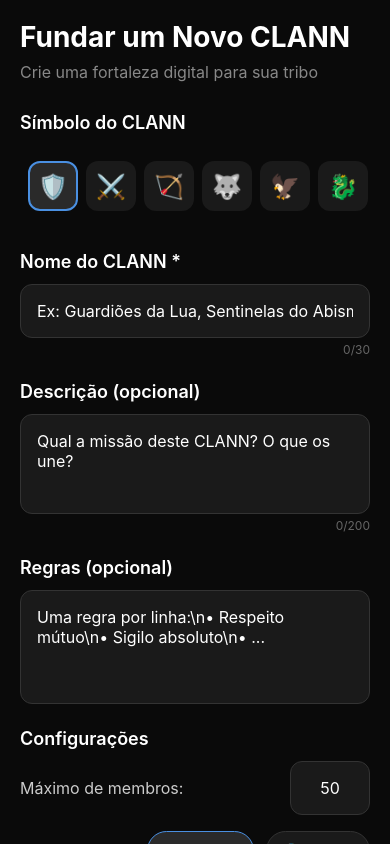
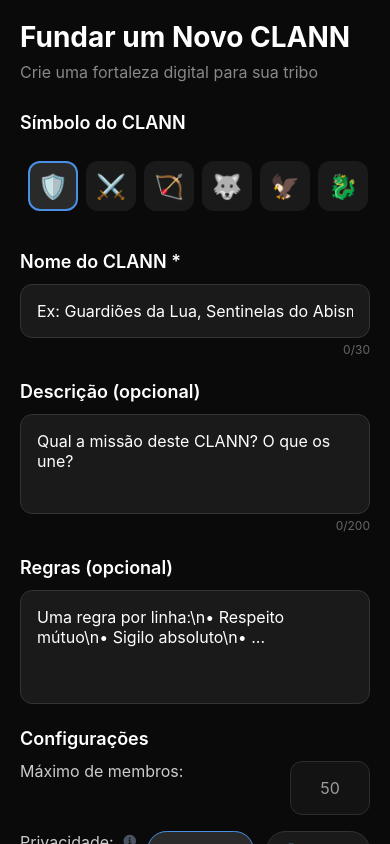
Before and after one commit to dacostaEF/clann-app, a React Native app: screen /CreateClan in a window 390 px wide. Built offline with nearby package versions, Linux system fonts and the light colour scheme.

Commit message:
ux: onboarding soberano (Totem, recuperação, PIN e CLANNs)

```diff
--- a/src/screens/ClanListScreen.js
+++ b/src/screens/ClanListScreen.js
@@ -10,6 +10,7 @@ import {
 } from 'react-native';
 import { SafeAreaView } from 'react-native-safe-area-context';
 import { useNavigation, useIsFocused } from '@react-navigation/native';
+import { Ionicons } from '@expo/vector-icons';
 import ClanCard from '../components/ClanCard';
 import ClanStorage from '../clans/ClanStorage';
 import { getCurrentTotemId } from '../crypto/totemStorage';
@@ -54,7 +55,6 @@ export default function ClanListScreen() {
 
   const renderEmptyState = () => (
     <View style={styles.emptyState}>
-      <Text style={styles.emptyStateTitle}>Nenhum espaço CLANN criado</Text>
       <Text style={styles.emptyStateText}>
         Você ainda não faz parte de nenhum espaço CLANN.{'\n'}
         Aqui é onde seus ambientes de coordenação e diálogo seguro irão aparecer.
@@ -80,6 +80,15 @@ export default function ClanListScreen() {
 
   return (
     <SafeAreaView style={styles.container}>
+      {/* Botão Voltar */}
+      <TouchableOpacity
+        style={styles.backButton}
+        onPress={() => navigation.goBack()}
+        activeOpacity={0.7}
+      >
+        <Ionicons name="arrow-back" size={24} color="#666666" />
+      </TouchableOpacity>
+
       <View style={styles.header}>
         <Text style={styles.title}>Seus Espaços CLANN</Text>
         <TouchableOpacity
@@ -120,6 +129,13 @@ const styles = StyleSheet.create({
   container: {
     flex: 1,
     backgroundColor: '#0a0a0a'
+  },
+  backButton: {
+    position: 'absolute',
+    top: 72,
+    left: 16,
+    padding: 8,
+    zIndex: 10,
   },
   header: {
     flexDirection: 'row',
@@ -172,12 +188,6 @@ const styles = StyleSheet.create({
     fontSize: 64,
     marginBottom: 20
   },
-  emptyStateTitle: {
-    fontSize: 24,
-    fontWeight: 'bold',
-    color: '#fff',
-    marginBottom: 12
-  },
   emptyStateText: {
     fontSize: 16,
     color: '#888',
--- a/src/screens/CreateClanScreen.js
+++ b/src/screens/CreateClanScreen.js
@@ -7,10 +7,12 @@ import {
   ScrollView,
   StyleSheet,
   Alert,
-  Platform
+  Platform,
+  Modal
 } from 'react-native';
 import { SafeAreaView } from 'react-native-safe-area-context';
 import { useNavigation } from '@react-navigation/native';
+import { Ionicons } from '@expo/vector-icons';
 import ClanIconPicker from '../components/ClanIconPicker';
 import ClanManager from '../clans/ClanManager';
 import { DEFAULT_CLAN_ICONS } from '../config/ClanTypes';
@@ -38,6 +40,12 @@ export default function CreateClanScreen() {
   const navigation = useNavigation();
   const { totem } = useTotem();
   const [loading, setLoading] = useState(false);
+  const [activeTooltip, setActiveTooltip] = useState(null);
+  const [showMaxMembersModal, setShowMaxMembersModal] = useState(false);
+
+  // Cores do ícone informativo (mesmo padrão das outras páginas)
+  const infoIconColor = 'rgba(107, 122, 144, 0.65)';
+  const infoIconActiveColor = '#4a90e2';
 
   const [form, setForm] = useState({
     name: '',
@@ -222,18 +230,34 @@ export default function CreateClanScreen() {
 
           <View style={styles.row}>
             <Text style={styles.label}>Máximo de membros:</Text>
+            <TouchableOpacity
+              onPress={() => setShowMaxMembersModal(true)}
+              activeOpacity={0.7}
+            >
               <TextInput
-              style={[styles.input, styles.smallInput]}
+                style={[styles.input, styles.smallInput, styles.disabledInput]}
                 value={form.maxMembers}
-              onChangeText={(text) => updateForm('maxMembers', text.replace(/[^0-9]/g, ''))}
-              keyboardType="numeric"
-              maxLength={3}
-              editable={!loading}
+                editable={false}
+                pointerEvents="none"
               />
+            </TouchableOpacity>
           </View>
 
+          <View style={styles.privacySection}>
             <View style={styles.row}>
+              <View style={styles.labelContainer}>
                 <Text style={styles.label}>Privacidade:</Text>
+                <TouchableOpacity
+                  onPress={() => setActiveTooltip(activeTooltip === 'privacy' ? null : 'privacy')}
+                  style={styles.infoIcon}
+                >
+                  <Ionicons
+                    name="information-circle"
+                    size={16}
+                    color={activeTooltip === 'privacy' ? infoIconActiveColor : infoIconColor}
+                  />
+                </TouchableOpacity>
+              </View>
               <View style={styles.radioGroup}>
               <TouchableOpacity
                 style={[
@@ -268,6 +292,17 @@ export default function CreateClanScreen() {
               </TouchableOpacity>
             </View>
             </View>
+            {activeTooltip === 'privacy' && (
+              <View style={styles.tooltip}>
+                <View style={styles.tooltipItemContainer}>
+                  <Text style={styles.tooltipItem}>🔒 Privado</Text>
+                  <Text style={styles.tooltipItemDescription}>Apenas membros convidados podem entrar.</Text>
+                  <Text style={[styles.tooltipItem, styles.tooltipItemSpacing]}>🌐 Público</Text>
+                  <Text style={styles.tooltipItemDescription}>Visível para descoberta. Entrada controlada pelo fundador.</Text>
+                </View>
+              </View>
+            )}
+          </View>
         </View>
 
         <TouchableOpacity
@@ -284,7 +319,7 @@ export default function CreateClanScreen() {
           disabled={!form.name.trim() || loading}
         >
           <Text style={styles.createButtonText}>
-            {loading ? 'Criando...' : '🏰 Fundar CLANN'}
+            {loading ? 'Criando...' : 'Fundar CLANN'}
           </Text>
         </TouchableOpacity>
 
@@ -292,6 +327,40 @@ export default function CreateClanScreen() {
           * O código de convite será gerado após a criação
         </Text>
       </ScrollView>
+
+      {/* Modal: Máximo de Membros */}
+      <Modal
+        visible={showMaxMembersModal}
+        transparent={true}
+        animationType="fade"
+        onRequestClose={() => setShowMaxMembersModal(false)}
+      >
+        <TouchableOpacity
+          style={styles.modalOverlay}
+          activeOpacity={1}
+          onPress={() => setShowMaxMembersModal(false)}
+        >
+          <View style={styles.modalContent} onStartShouldSetResponder={() => true}>
+            <View style={styles.modalHeader}>
+              <Text style={styles.modalTitle}>Máximo de Membros</Text>
+            </View>
+            <View style={styles.modalBody}>
+              <Text style={styles.modalMessage}>
+                Projetado para manter coesão e responsabilidade entre os participantes.
+              </Text>
+            </View>
+            <View style={styles.modalFooter}>
+              <TouchableOpacity
+                style={styles.modalButton}
+                onPress={() => setShowMaxMembersModal(false)}
+                activeOpacity={0.7}
+              >
+                <Text style={styles.modalButtonText}>Entendi</Text>
+              </TouchableOpacity>
+            </View>
+          </View>
+        </TouchableOpacity>
+      </Modal>
     </SafeAreaView>
   );
 }
@@ -321,6 +390,9 @@ const styles = StyleSheet.create({
   section: {
     marginBottom: 24
   },
+  privacySection: {
+    marginBottom: 24
+  },
   sectionTitle: {
     fontSize: 18,
     fontWeight: '600',
@@ -336,6 +408,11 @@ const styles = StyleSheet.create({
     borderWidth: 1,
     borderColor: '#333'
   },
+  disabledInput: {
+    backgroundColor: '#1a1a1a',
+    opacity: 0.6,
+    borderColor: '#444'
+  },
   textArea: {
     minHeight: 100,
     textAlignVertical: 'top'
@@ -349,12 +426,59 @@ const styles = StyleSheet.create({
   row: {
     flexDirection: 'row',
     justifyContent: 'space-between',
+    alignItems: 'flex-start',
+    marginBottom: 16,
+    flexWrap: 'wrap'
+  },
+  labelContainer: {
+    flexDirection: 'row',
     alignItems: 'center',
-    marginBottom: 16
+    flexShrink: 0,
+    marginBottom: 8
   },
   label: {
     color: '#ccc',
     fontSize: 16
+  },
+  infoIcon: {
+    marginLeft: 6,
+    padding: 2,
+  },
+  tooltip: {
+    backgroundColor: '#1a2a3a',
+    borderWidth: 1,
+    borderColor: '#4a90e2',
+    borderRadius: 8,
+    padding: 12,
+    marginTop: 8,
+    marginBottom: 12,
+    width: '100%',
+    maxWidth: '100%',
+    alignSelf: 'stretch',
+  },
+  tooltipItemContainer: {
+    width: '100%',
+    alignItems: 'flex-start',
+    paddingHorizontal: 4,
+  },
+  tooltipItem: {
+    fontSize: 13,
+    color: '#ffffff',
+    fontWeight: '600',
+    lineHeight: 20,
+    textAlign: 'left',
+    marginBottom: 4,
+  },
+  tooltipItemDescription: {
+    fontSize: 12,
+    color: '#cccccc',
+    lineHeight: 18,
+    textAlign: 'left',
+    marginBottom: 12,
+    marginLeft: 0,
+  },
+  tooltipItemSpacing: {
+    marginTop: 8,
   },
   smallInput: {
     width: 80,
@@ -404,5 +528,58 @@ const styles = StyleSheet.create({
     fontSize: 12,
     textAlign: 'center',
     marginTop: 16
+  },
+  modalOverlay: {
+    flex: 1,
+    backgroundColor: 'rgba(0, 0, 0, 0.7)',
+    justifyContent: 'center',
+    alignItems: 'center',
+    padding: 20
+  },
+  modalContent: {
+    backgroundColor: '#1a1a2e',
+    borderRadius: 16,
+    width: '100%',
+    maxWidth: 400,
+    borderWidth: 1,
+    borderColor: '#4a90e2',
+    overflow: 'hidden'
+  },
+  modalHeader: {
+    padding: 20,
+    borderBottomWidth: 1,
+    borderBottomColor: '#2a2a3e'
+  },
+  modalTitle: {
+    fontSize: 20,
+    fontWeight: 'bold',
+    color: '#ffffff',
+    textAlign: 'center'
+  },
+  modalBody: {
+    padding: 20
+  },
+  modalMessage: {
+    fontSize: 16,
+    color: '#cccccc',
+    textAlign: 'center',
+    lineHeight: 24
+  },
+  modalFooter: {
+    padding: 20,
+    paddingTop: 0,
+    borderTopWidth: 1,
+    borderTopColor: '#2a2a3e'
+  },
+  modalButton: {
+    backgroundColor: '#4a90e2',
+    borderRadius: 12,
+    padding: 16,
+    alignItems: 'center'
+  },
+  modalButtonText: {
+    color: '#ffffff',
+    fontSize: 16,
+    fontWeight: '600'
   }
 });
--- a/src/screens/CreatePinScreen.js
+++ b/src/screens/CreatePinScreen.js
@@ -207,6 +207,15 @@ export default function CreatePinScreen({ navigation }) {
         colors={['#000000', '#1a1a2e', '#16213e']}
         style={styles.gradient}
       >
+        {/* Botão Voltar */}
+        <TouchableOpacity
+          style={styles.backButton}
+          onPress={() => navigation.goBack()}
+          activeOpacity={0.7}
+        >
+          <Ionicons name="arrow-back" size={24} color="#666666" />
+        </TouchableOpacity>
+
         <View style={styles.content}>
           <View style={styles.header}>
             <Ionicons name="lock-closed" size={64} color="#4a90e2" />
@@ -281,6 +290,13 @@ const styles = StyleSheet.create({
     color: '#a0a0a0',
     marginTop: 16,
     fontSize: 16,
+  },
+  backButton: {
+    position: 'absolute',
+    top: 16,
+    left: 16,
+    padding: 8,
+    zIndex: 10,
   },
   content: {
     flex: 1,
```
Lines whose indentation alone changed are shown as unchanged.
